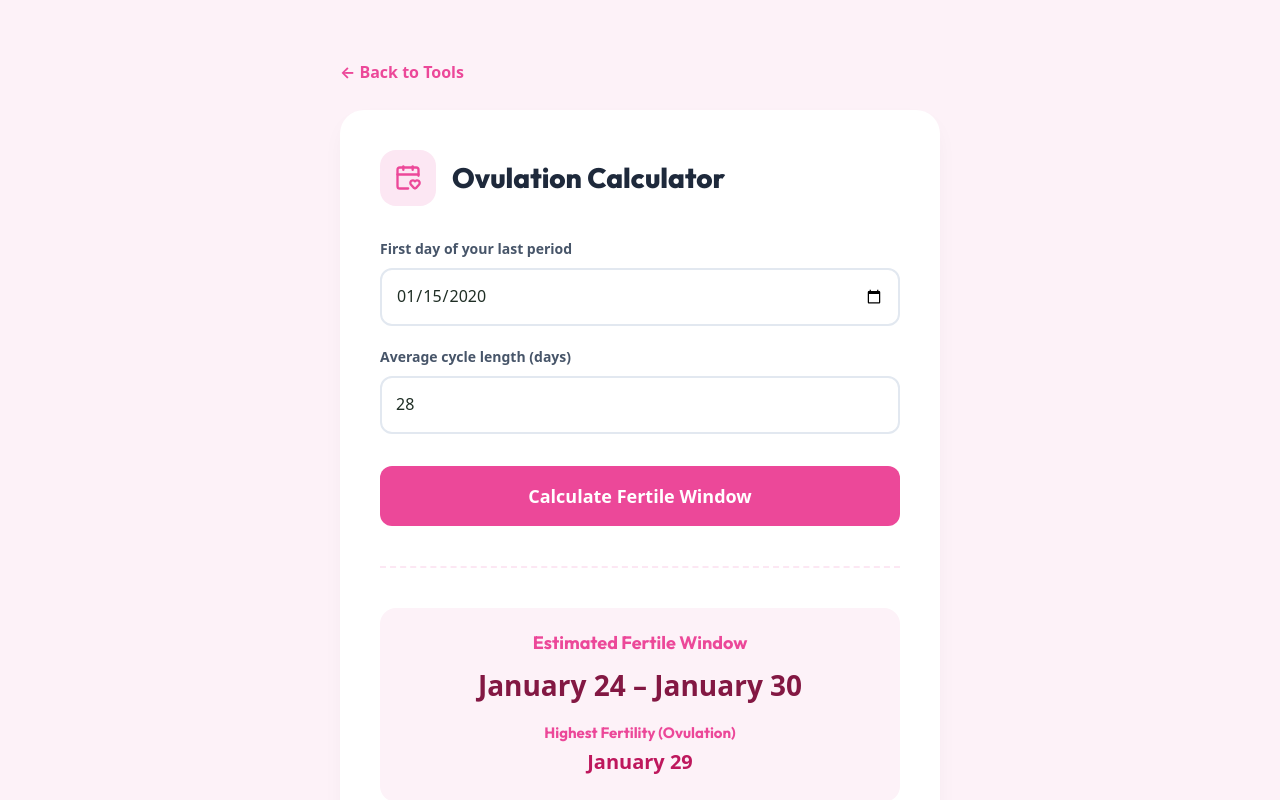
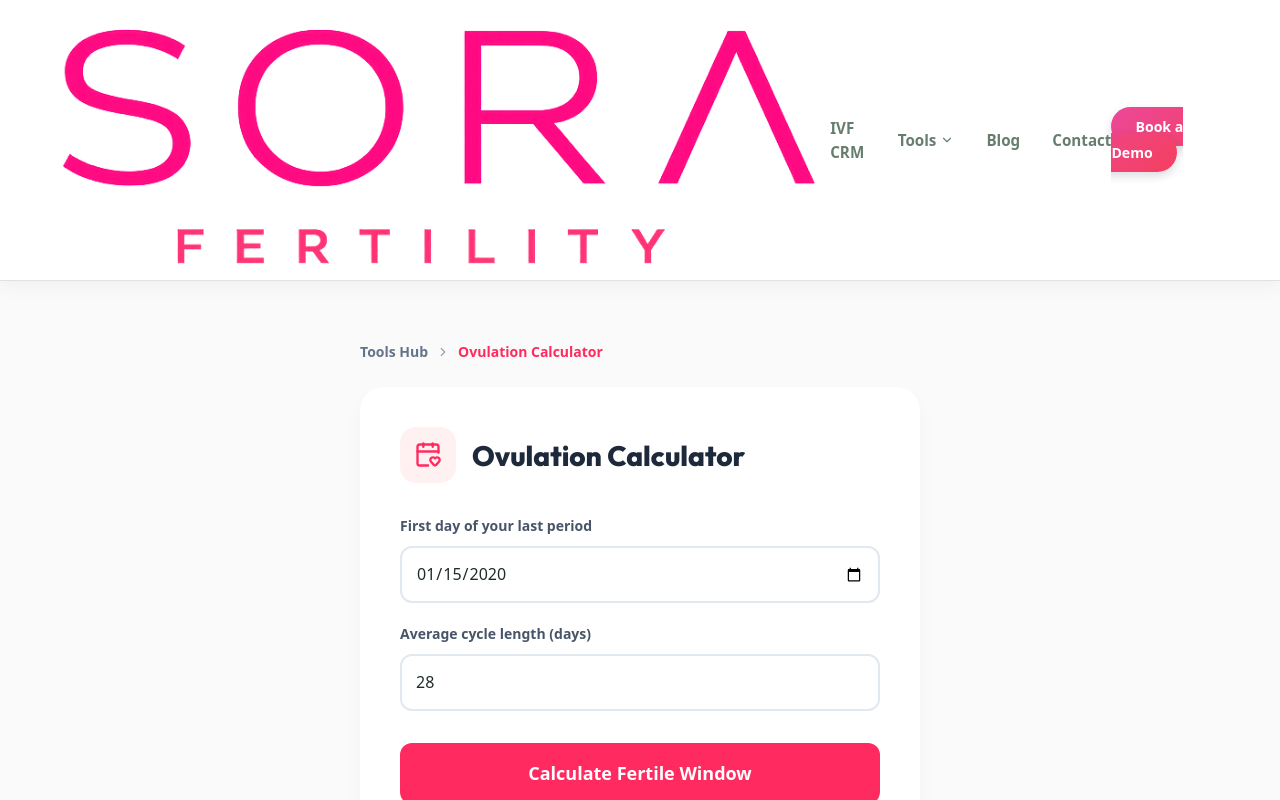
Before and after one commit to siddhanthardik/sora-fertility-scoring, a Next.js app in the folder landing/: page /tools/ovulation-calculator in a window 1280 px wide. Both pictures are taken after typing "2020-01-15" into the empty fields and a click on the button "Calculate Fertile Window". Shown: the top 800 px of the page. Built offline with nearby package versions, Linux system fonts and the light colour scheme; a web font is replaced by a local one.

Commit message:
style: standardize tools pages with global layout, nav, footer, breadcrumbs, and SORA theme colors

```diff
--- a/landing/src/app/tools/bmi-calculator/page.js
+++ b/landing/src/app/tools/bmi-calculator/page.js
@@ -1,8 +1,10 @@
 "use client";
 
 import React, { useState } from 'react';
-import { Scale, Info } from 'lucide-react';
+import { Scale, Info, ChevronRight } from 'lucide-react';
 import Link from 'next/link';
+import Navbar from '../../components/Navbar';
+import Footer from '../../components/Footer';
 
 export default function BmiCalculator() {
   const [height, setHeight] = useState("");
@@ -45,14 +47,19 @@ export default function BmiCalculator() {
   };
 
   return (
-    <div style={{ minHeight: '100vh', background: '#f0f9ff', padding: '60px 20px', fontFamily: 'system-ui, -apple-system, sans-serif' }}>
-      <div style={{ maxWidth: '600px', margin: '0 auto' }}>
-        <Link href="/tools" style={{ color: '#0ea5e9', textDecoration: 'none', fontWeight: 'bold', marginBottom: '24px', display: 'inline-block' }}>&larr; Back to Tools</Link>
+    <div style={{ minHeight: '100vh', display: 'flex', flexDirection: 'column', background: '#fafafa', fontFamily: 'system-ui, -apple-system, sans-serif' }}>
+      <Navbar />
+      <div style={{ flex: 1, padding: '60px 20px', maxWidth: '600px', margin: '0 auto', width: '100%' }}>
+        <div style={{ display: 'flex', alignItems: 'center', gap: '8px', marginBottom: '24px', fontSize: '14px', fontWeight: 'bold' }}>
+          <Link href="/tools" style={{ color: '#64748b', textDecoration: 'none' }}>Tools Hub</Link>
+          <ChevronRight size={14} color="#94a3b8" />
+          <span style={{ color: '#ff2a5f' }}>BMI & Fertility</span>
+        </div>
 
         <div style={{ background: '#fff', borderRadius: '24px', padding: '40px', boxShadow: '0 10px 25px -5px rgba(0,0,0,0.05)' }}>
           <div style={{ display: 'flex', alignItems: 'center', gap: '16px', marginBottom: '32px' }}>
-            <div style={{ width: '56px', height: '56px', background: '#e0f2fe', borderRadius: '16px', display: 'flex', alignItems: 'center', justifyContent: 'center' }}>
-              <Scale size={28} color="#0ea5e9" />
+            <div style={{ width: '56px', height: '56px', background: '#fff1f2', borderRadius: '16px', display: 'flex', alignItems: 'center', justifyContent: 'center' }}>
+              <Scale size={28} color="#ff2a5f" />
             </div>
             <h1 style={{ fontSize: '28px', color: '#0f172a', margin: 0, fontWeight: '800' }}>BMI & Fertility</h1>
           </div>
@@ -84,13 +91,13 @@ export default function BmiCalculator() {
               </div>
             </div>
 
-            <button type="submit" style={{ background: '#0ea5e9', color: '#fff', padding: '16px', borderRadius: '12px', fontSize: '18px', fontWeight: 'bold', border: 'none', cursor: 'pointer', marginTop: '12px' }}>
+            <button type="submit" style={{ background: '#ff2a5f', color: '#fff', padding: '16px', borderRadius: '12px', fontSize: '18px', fontWeight: 'bold', border: 'none', cursor: 'pointer', marginTop: '12px' }}>
               Calculate BMI
             </button>
           </form>
 
           {results && (
-            <div style={{ marginTop: '40px', borderTop: '2px dashed #e0f2fe', paddingTop: '40px' }}>
+            <div style={{ marginTop: '40px', borderTop: '2px dashed #ffe4e6', paddingTop: '40px' }}>
               <div style={{ textAlign: 'center', marginBottom: '24px' }}>
                 <div style={{ fontSize: '48px', fontWeight: '900', color: results.color, lineHeight: '1' }}>{results.bmi}</div>
                 <div style={{ fontSize: '18px', fontWeight: '700', color: '#475569', marginTop: '8px' }}>{results.category}</div>
@@ -109,6 +116,7 @@ export default function BmiCalculator() {
           )}
         </div>
       </div>
+      <Footer />
     </div>
   );
 }
--- a/landing/src/app/tools/cycle-tracker/page.js
+++ b/landing/src/app/tools/cycle-tracker/page.js
@@ -1,8 +1,10 @@
 "use client";
 
 import React, { useState, useEffect } from 'react';
-import { Activity, Plus, Save, Trash2 } from 'lucide-react';
+import { Activity, Plus, Save, Trash2, ChevronRight } from 'lucide-react';
 import Link from 'next/link';
+import Navbar from '../../components/Navbar';
+import Footer from '../../components/Footer';
 
 export default function CycleTracker() {
   const [logs, setLogs] = useState([]);
@@ -80,19 +82,25 @@ export default function CycleTracker() {
   };
 
   return (
-    <div style={{ minHeight: '100vh', background: '#f5f3ff', padding: '60px 20px', fontFamily: 'system-ui, -apple-system, sans-serif' }}>
-      <div style={{ maxWidth: '600px', margin: '0 auto' }}>
-        <Link href="/tools" style={{ color: '#8b5cf6', textDecoration: 'none', fontWeight: 'bold', marginBottom: '24px', display: 'inline-block' }}>&larr; Back to Tools</Link>
+  return (
+    <div style={{ minHeight: '100vh', display: 'flex', flexDirection: 'column', background: '#fafafa', fontFamily: 'system-ui, -apple-system, sans-serif' }}>
+      <Navbar />
+      <div style={{ flex: 1, padding: '60px 20px', maxWidth: '600px', margin: '0 auto', width: '100%' }}>
+        <div style={{ display: 'flex', alignItems: 'center', gap: '8px', marginBottom: '24px', fontSize: '14px', fontWeight: 'bold' }}>
+          <Link href="/tools" style={{ color: '#64748b', textDecoration: 'none' }}>Tools Hub</Link>
+          <ChevronRight size={14} color="#94a3b8" />
+          <span style={{ color: '#ff2a5f' }}>Cycle Tracker</span>
+        </div>
 
         <div style={{ display: 'flex', alignItems: 'center', justifyContent: 'space-between', marginBottom: '32px' }}>
           <div style={{ display: 'flex', alignItems: 'center', gap: '16px' }}>
-            <div style={{ width: '56px', height: '56px', background: '#ede9fe', borderRadius: '16px', display: 'flex', alignItems: 'center', justifyContent: 'center' }}>
-              <Activity size={28} color="#8b5cf6" />
+            <div style={{ width: '56px', height: '56px', background: '#fff1f2', borderRadius: '16px', display: 'flex', alignItems: 'center', justifyContent: 'center' }}>
+              <Activity size={28} color="#ff2a5f" />
             </div>
             <h1 style={{ fontSize: '28px', color: '#0f172a', margin: 0, fontWeight: '800' }}>Cycle Tracker</h1>
           </div>
           {!showForm && (
-            <button onClick={() => setShowForm(true)} style={{ background: '#8b5cf6', color: '#fff', border: 'none', padding: '10px 16px', borderRadius: '12px', fontWeight: 'bold', display: 'flex', alignItems: 'center', gap: '8px', cursor: 'pointer' }}>
+            <button onClick={() => setShowForm(true)} style={{ background: '#ff2a5f', color: '#fff', border: 'none', padding: '10px 16px', borderRadius: '12px', fontWeight: 'bold', display: 'flex', alignItems: 'center', gap: '8px', cursor: 'pointer' }}>
               <Plus size={18} /> Add Log
             </button>
           )}
@@ -118,7 +126,7 @@ export default function CycleTracker() {
                 <label style={{ display: 'block', fontSize: '14px', fontWeight: 'bold', color: '#475569', marginBottom: '8px' }}>Flow Intensity</label>
                 <div style={{ display: 'flex', gap: '12px' }}>
                   {['Light', 'Medium', 'Heavy'].map(f => (
-                    <button type="button" key={f} onClick={() => setFlow(f)} style={{ flex: 1, padding: '12px', borderRadius: '12px', border: `2px solid ${flow === f ? '#8b5cf6' : '#e2e8f0'}`, background: flow === f ? '#f5f3ff' : '#fff', color: flow === f ? '#7c3aed' : '#64748b', fontWeight: 'bold', cursor: 'pointer' }}>{f}</button>
+                    <button type="button" key={f} onClick={() => setFlow(f)} style={{ flex: 1, padding: '12px', borderRadius: '12px', border: `2px solid ${flow === f ? '#ff2a5f' : '#e2e8f0'}`, background: flow === f ? '#fff1f2' : '#fff', color: flow === f ? '#e11d48' : '#64748b', fontWeight: 'bold', cursor: 'pointer' }}>{f}</button>
                   ))}
                 </div>
               </div>
@@ -127,7 +135,7 @@ export default function CycleTracker() {
                 <label style={{ display: 'block', fontSize: '14px', fontWeight: 'bold', color: '#475569', marginBottom: '8px' }}>Symptoms</label>
                 <div style={{ display: 'flex', flexWrap: 'wrap', gap: '8px' }}>
                   {symptomOptions.map(sym => (
-                    <button type="button" key={sym} onClick={() => toggleSymptom(sym)} style={{ padding: '8px 16px', borderRadius: '20px', border: `1px solid ${symptoms.includes(sym) ? '#8b5cf6' : '#cbd5e1'}`, background: symptoms.includes(sym) ? '#8b5cf6' : '#fff', color: symptoms.includes(sym) ? '#fff' : '#475569', fontSize: '14px', cursor: 'pointer', transition: '0.2s' }}>
+                    <button type="button" key={sym} onClick={() => toggleSymptom(sym)} style={{ padding: '8px 16px', borderRadius: '20px', border: `1px solid ${symptoms.includes(sym) ? '#ff2a5f' : '#cbd5e1'}`, background: symptoms.includes(sym) ? '#ff2a5f' : '#fff', color: symptoms.includes(sym) ? '#fff' : '#475569', fontSize: '14px', cursor: 'pointer', transition: '0.2s' }}>
                       {sym}
                     </button>
                   ))}
@@ -141,7 +149,7 @@ export default function CycleTracker() {
 
               <div style={{ display: 'flex', gap: '12px', marginTop: '12px' }}>
                 <button type="button" onClick={() => setShowForm(false)} style={{ flex: 1, background: '#f1f5f9', color: '#475569', padding: '16px', borderRadius: '12px', fontSize: '16px', fontWeight: 'bold', border: 'none', cursor: 'pointer' }}>Cancel</button>
-                <button type="submit" style={{ flex: 2, background: '#8b5cf6', color: '#fff', padding: '16px', borderRadius: '12px', fontSize: '16px', fontWeight: 'bold', border: 'none', cursor: 'pointer', display: 'flex', alignItems: 'center', justifyContent: 'center', gap: '8px' }}><Save size={20} /> Save Log</button>
+                <button type="submit" style={{ flex: 2, background: '#ff2a5f', color: '#fff', padding: '16px', borderRadius: '12px', fontSize: '16px', fontWeight: 'bold', border: 'none', cursor: 'pointer', display: 'flex', alignItems: 'center', justifyContent: 'center', gap: '8px' }}><Save size={20} /> Save Log</button>
               </div>
             </form>
           </div>
@@ -163,7 +171,7 @@ export default function CycleTracker() {
                     {log.endDate && ` – ${new Date(log.endDate).toLocaleDateString(undefined, { month: 'short', day: 'numeric' })}`}
                   </div>
                   <div style={{ display: 'flex', gap: '12px', marginTop: '8px' }}>
-                    <span style={{ background: '#ede9fe', color: '#6d28d9', padding: '4px 10px', borderRadius: '6px', fontSize: '13px', fontWeight: 'bold' }}>{log.flow} Flow</span>
+                    <span style={{ background: '#fff1f2', color: '#be123c', padding: '4px 10px', borderRadius: '6px', fontSize: '13px', fontWeight: 'bold' }}>{log.flow} Flow</span>
                     {log.cycleLength && (
                       <span style={{ background: '#f1f5f9', color: '#475569', padding: '4px 10px', borderRadius: '6px', fontSize: '13px', fontWeight: 'bold' }}>{log.cycleLength} Day Cycle</span>
                     )}
@@ -189,6 +197,7 @@ export default function CycleTracker() {
           ))}
         </div>
       </div>
+      <Footer />
     </div>
   );
 }
--- a/landing/src/app/tools/ovulation-calculator/page.js
+++ b/landing/src/app/tools/ovulation-calculator/page.js
@@ -1,8 +1,10 @@
 "use client";
 
 import React, { useState } from 'react';
-import { CalendarHeart, AlertCircle } from 'lucide-react';
+import { CalendarHeart, AlertCircle, ChevronRight } from 'lucide-react';
 import Link from 'next/link';
+import Navbar from '../../components/Navbar';
+import Footer from '../../components/Footer';
 
 export default function OvulationCalculator() {
   const [lastPeriod, setLastPeriod] = useState("");
@@ -40,14 +42,19 @@ export default function OvulationCalculator() {
   };
 
   return (
-    <div style={{ minHeight: '100vh', background: '#fdf2f8', padding: '60px 20px', fontFamily: 'system-ui, -apple-system, sans-serif' }}>
-      <div style={{ maxWidth: '600px', margin: '0 auto' }}>
-        <Link href="/tools" style={{ color: '#ec4899', textDecoration: 'none', fontWeight: 'bold', marginBottom: '24px', display: 'inline-block' }}>&larr; Back to Tools</Link>
+    <div style={{ minHeight: '100vh', display: 'flex', flexDirection: 'column', background: '#fafafa', fontFamily: 'system-ui, -apple-system, sans-serif' }}>
+      <Navbar />
+      <div style={{ flex: 1, padding: '60px 20px', maxWidth: '600px', margin: '0 auto', width: '100%' }}>
+        <div style={{ display: 'flex', alignItems: 'center', gap: '8px', marginBottom: '24px', fontSize: '14px', fontWeight: 'bold' }}>
+          <Link href="/tools" style={{ color: '#64748b', textDecoration: 'none' }}>Tools Hub</Link>
+          <ChevronRight size={14} color="#94a3b8" />
+          <span style={{ color: '#ff2a5f' }}>Ovulation Calculator</span>
+        </div>
 
         <div style={{ background: '#fff', borderRadius: '24px', padding: '40px', boxShadow: '0 10px 25px -5px rgba(0,0,0,0.05)' }}>
           <div style={{ display: 'flex', alignItems: 'center', gap: '16px', marginBottom: '32px' }}>
-            <div style={{ width: '56px', height: '56px', background: '#fce7f3', borderRadius: '16px', display: 'flex', alignItems: 'center', justifyContent: 'center' }}>
-              <CalendarHeart size={28} color="#ec4899" />
+            <div style={{ width: '56px', height: '56px', background: '#fff1f2', borderRadius: '16px', display: 'flex', alignItems: 'center', justifyContent: 'center' }}>
+              <CalendarHeart size={28} color="#ff2a5f" />
             </div>
             <h1 style={{ fontSize: '28px', color: '#1e293b', margin: 0, fontWeight: '800' }}>Ovulation Calculator</h1>
           </div>
@@ -76,21 +83,21 @@ export default function OvulationCalculator() {
               />
             </div>
 
-            <button type="submit" style={{ background: '#ec4899', color: '#fff', padding: '16px', borderRadius: '12px', fontSize: '18px', fontWeight: 'bold', border: 'none', cursor: 'pointer', marginTop: '12px' }}>
+            <button type="submit" style={{ background: '#ff2a5f', color: '#fff', padding: '16px', borderRadius: '12px', fontSize: '18px', fontWeight: 'bold', border: 'none', cursor: 'pointer', marginTop: '12px' }}>
               Calculate Fertile Window
             </button>
           </form>
 
           {results && (
-            <div style={{ marginTop: '40px', borderTop: '2px dashed #fce7f3', paddingTop: '40px' }}>
-              <div style={{ background: '#fdf2f8', borderRadius: '16px', padding: '24px', textAlign: 'center' }}>
-                <h3 style={{ color: '#ec4899', margin: '0 0 8px 0', fontSize: '18px' }}>Estimated Fertile Window</h3>
-                <div style={{ fontSize: '28px', fontWeight: '800', color: '#831843', marginBottom: '16px' }}>
+            <div style={{ marginTop: '40px', borderTop: '2px dashed #ffe4e6', paddingTop: '40px' }}>
+              <div style={{ background: '#fff1f2', borderRadius: '16px', padding: '24px', textAlign: 'center' }}>
+                <h3 style={{ color: '#ff2a5f', margin: '0 0 8px 0', fontSize: '18px' }}>Estimated Fertile Window</h3>
+                <div style={{ fontSize: '28px', fontWeight: '800', color: '#be123c', marginBottom: '16px' }}>
                   {results.windowStart} – {results.windowEnd}
                 </div>
 
-                <h3 style={{ color: '#ec4899', margin: '0 0 4px 0', fontSize: '15px' }}>Highest Fertility (Ovulation)</h3>
-                <div style={{ fontSize: '20px', fontWeight: '700', color: '#be185d' }}>
+                <h3 style={{ color: '#ff2a5f', margin: '0 0 4px 0', fontSize: '15px' }}>Highest Fertility (Ovulation)</h3>
+                <div style={{ fontSize: '20px', fontWeight: '700', color: '#e11d48' }}>
                   {results.ovulation}
                 </div>
               </div>
@@ -105,6 +112,7 @@ export default function OvulationCalculator() {
           )}
         </div>
       </div>
+      <Footer />
     </div>
   );
 }
```
Also changed, not shown: landing/src/app/tools/page.js (+11 -6 lines).
